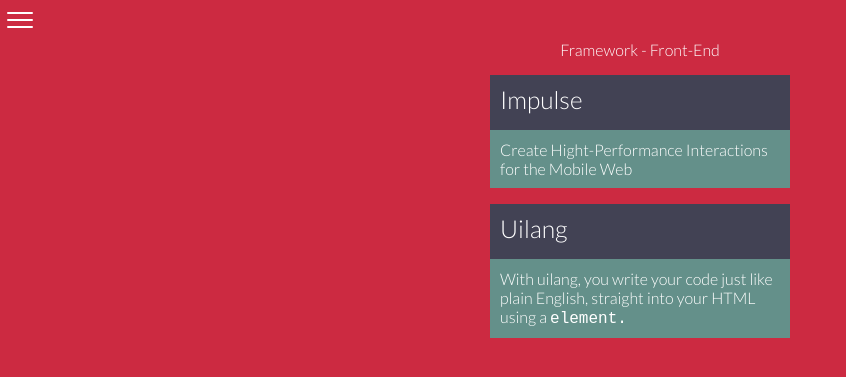
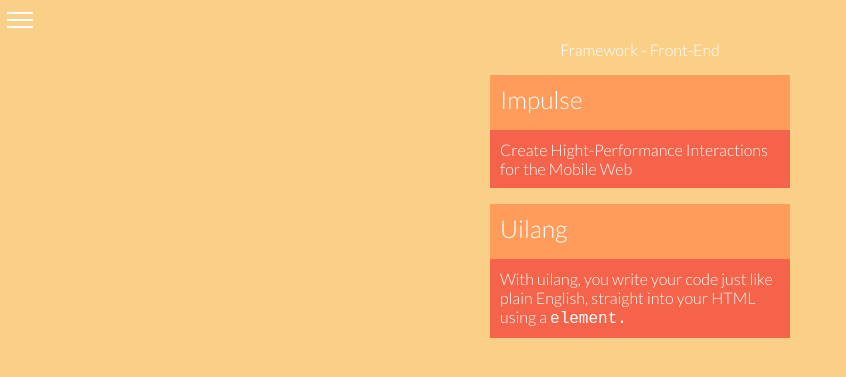
Before and after one commit to AgtLucas/general-end, a Jekyll site: the page built from frontframework.html, in a window 1280 px wide. Shown: the top 377 px of the page, without its empty margins (0-846 px from the left). Built offline with Jekyll 4.4.1, drawn with Linux system fonts in a browser that asks for light colours.

Commit message:
add design inspiration

```diff
--- a/_layouts/default.html
+++ b/_layouts/default.html
@@ -47,7 +47,7 @@
                     <li><a href="#">Fonts</a></li>
                     <li><a href="#">Icons</a></li>
                     <li><a href="#">Patterns</a></li>
-                    <li><a href="#">Inspiration</a></li>
+                    <li><a href="{{ "/design/inspiration" | prepend: site.baseurl }}">Inspiration</a></li>
                   </ul>
                 </div>
               </li>
--- a/_sass/_app.scss
+++ b/_sass/_app.scss
@@ -39,5 +39,5 @@
 }
 
 .body-5 {
-    background-color: #CC2A41;
+    background-color: #FAD089;
 }
--- a/_sass/_links.scss
+++ b/_sass/_links.scss
@@ -6,7 +6,7 @@
 .object-link {
   width: 300px;
   text-align: left;
-  background: #424254;
+  background: #FF9C5B;
   margin: 0 auto;
   padding-top: 10px;
 
@@ -20,7 +20,7 @@
   }
 
   p {
-    background: #64908A;
+    background: #F5634A;
     color: #fff;
     padding: 10px;
   }
```
Also changed, not shown: designinspiration.html (added, +10 -0 lines).
